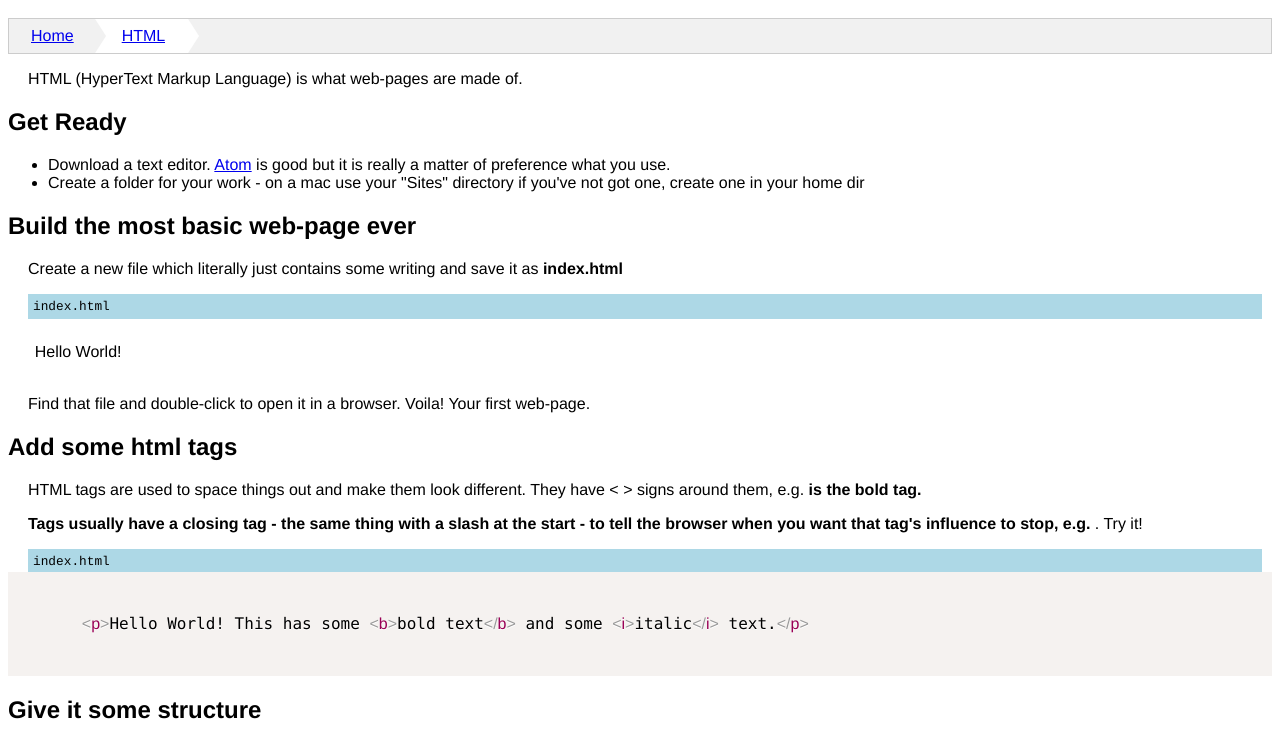
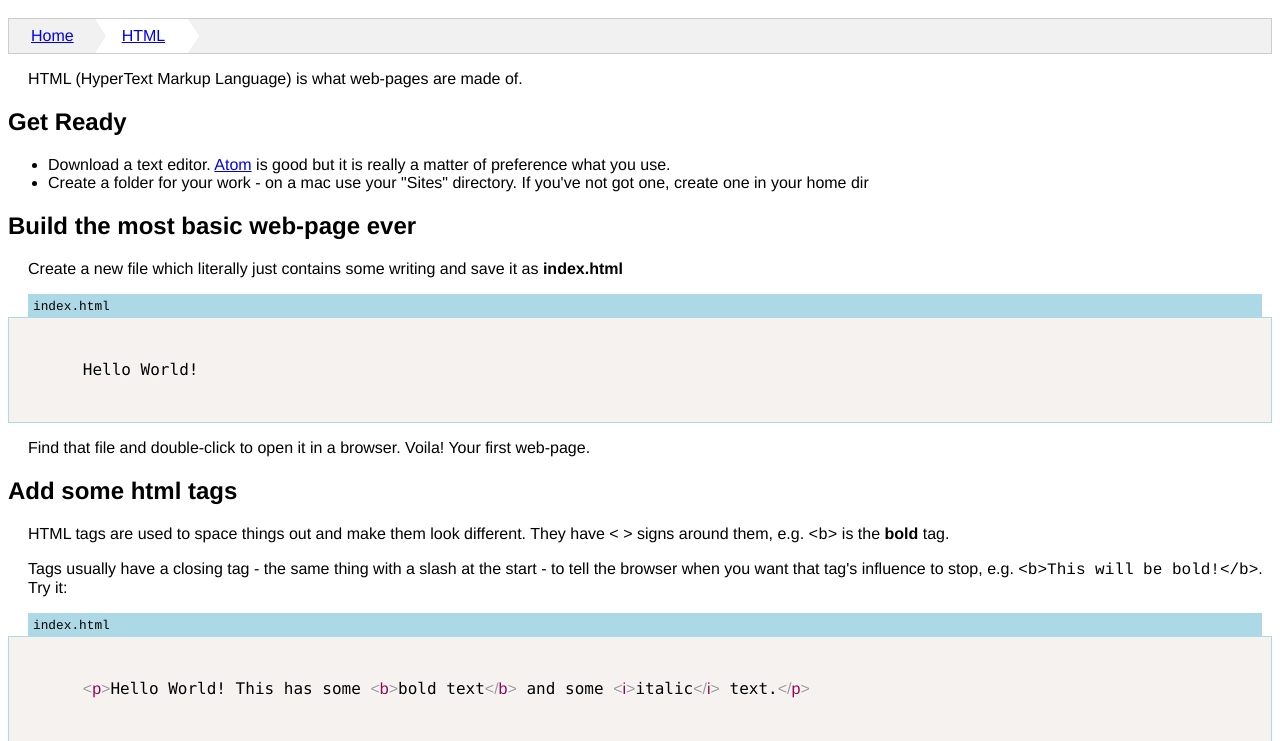
Before and after one commit to webuildsociety/codeclub, a plain HTML site: page public_html/html.html in a window 1280 px wide. Shown: the part 48-789 px from the top of the page. Drawn offline with Linux system fonts and the light colour scheme.

Commit message:
Updated HTML page

```diff
--- a/public_html/html.html
+++ b/public_html/html.html
@@ -17,7 +17,7 @@
     <h2>Get Ready</h2>
     <ul>
       <li>Download a text editor. <a href='https://atom.io/'>Atom</a> is good but it is really a matter of preference what you use.</li>
-      <li>Create a folder for your work - on a mac use your "Sites" directory if you've not got one, create one in your home dir</li>
+      <li>Create a folder for your work - on a mac use your "Sites" directory. If you've not got one, create one in your home dir</li>
     </ul>
 
     <h2>Build the most basic web-page ever</h2>
@@ -25,21 +25,21 @@
     <p class='filename'>
       index.html
     </p>
-    <pre><code>
+    <pre class='language-markup'><code><!--
       Hello World!
-    </code></pre>
+    --></code></pre>
     <p>Find that file and double-click to open it in a browser. Voila! Your first web-page.</p>
 
     <h2>Add some html tags</h2>
-    <p>HTML tags are used to space things out and make them look different. They have < > signs around them, e.g. <b> is the <b>bold</b> tag.<p>
-    <p>Tags usually have a closing tag - the same thing with a slash at the start - to tell the browser when you want that tag's influence to stop, e.g. </b>. Try it!</p>
+    <p>HTML tags are used to space things out and make them look different. They have < > signs around them, e.g. <span class='code'>&lt;b&gt;</span> is the <b>bold</b> tag.<p>
+    <p>Tags usually have a closing tag - the same thing with a slash at the start - to tell the browser when you want that tag's influence to stop, e.g. <span class='code'>&lt;b&gt;This will be bold!&lt;/b&gt;</span>. Try it:</p>
     <p class='filename'>
       index.html
     </p>
     <pre class='language-markup'><code><!--
       <p>Hello World! This has some <b>bold text</b> and some <i>italic</i> text.</p>
     --></code></pre>
-
+    <p>Note the <span class='code'>&lt;p&gt;</span> tag is for "paragraph"</p>
     <h2>Give it some structure</h2>
     <p>You can nest tags inside other tags. Let's give your HTML page some proper structure, with an overall html tag, a head section and a body section</p>
     <p class='filename'>
--- a/public_html/styles.css
+++ b/public_html/styles.css
@@ -16,6 +16,10 @@ p, p.filename {
 
 .code {
   font-family: Courier;
+}
+
+pre {
+  border: 1px solid lightBlue;
 }
 
 /* Menu tabs */
```
